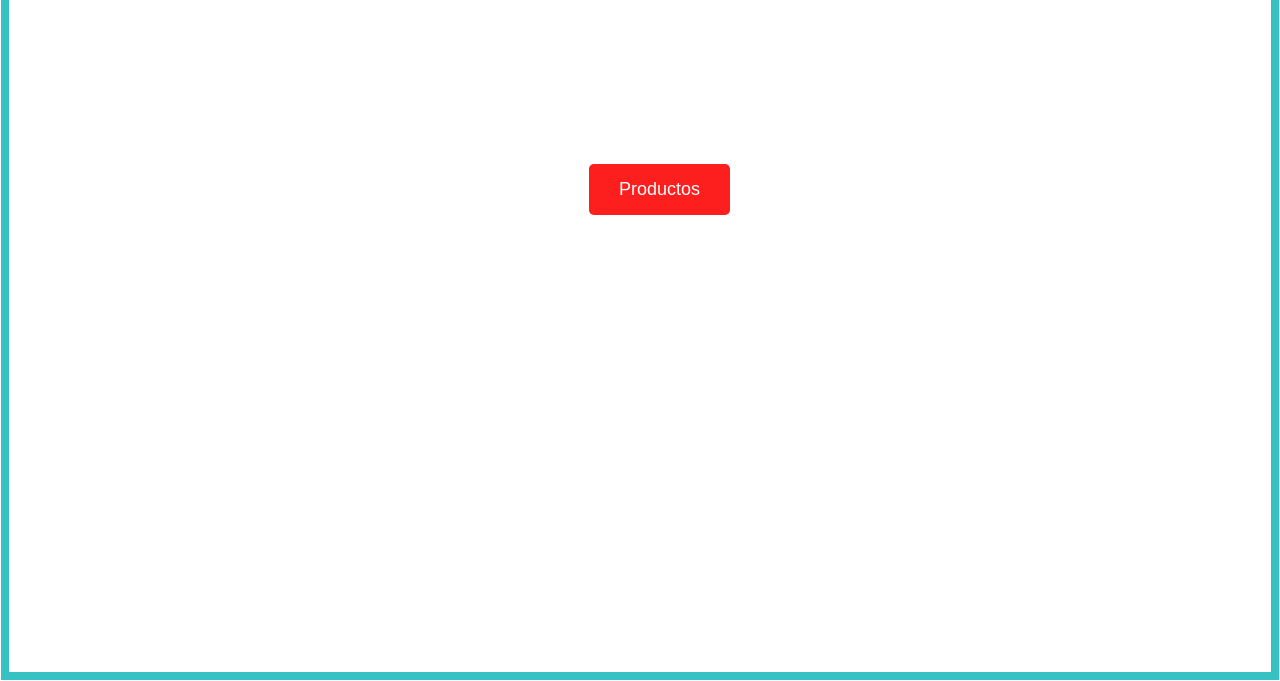
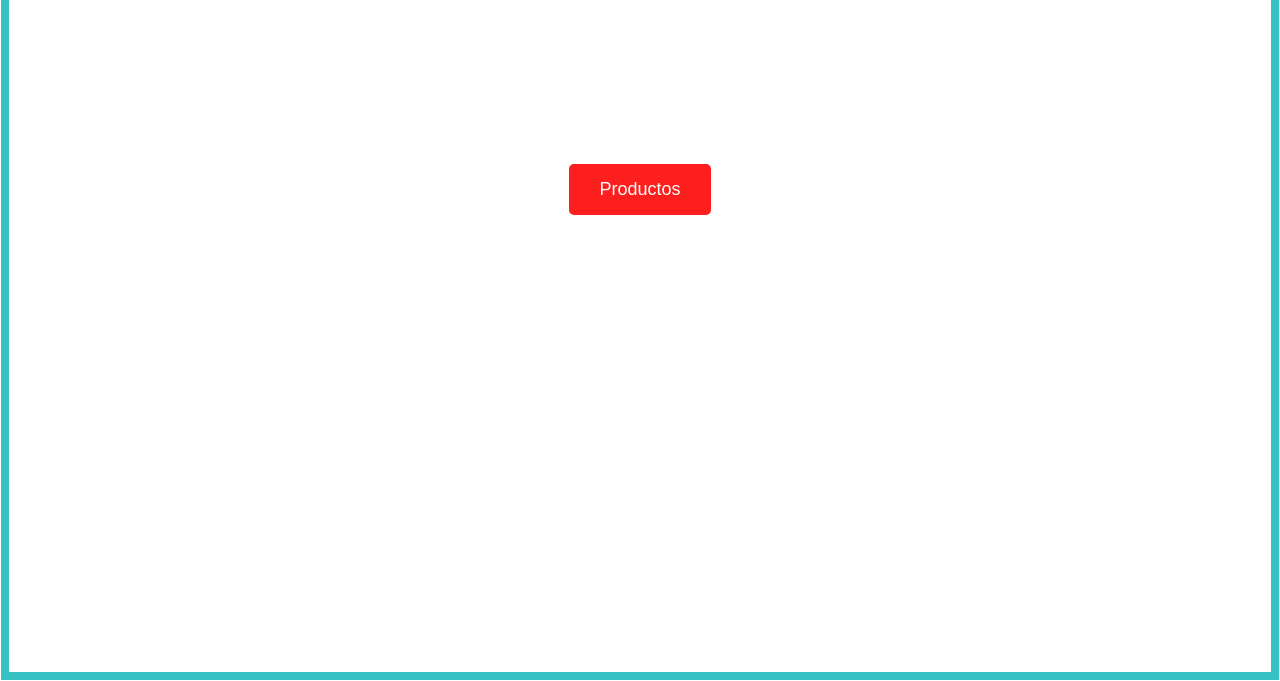
Before and after one commit to gatosovietico/Desde-0, a plain HTML site: page index.html in a window 1280 px wide. Shown: the part 119-800 px from the top of the page. Drawn offline with Linux system fonts and the light colour scheme.

Commit message:
Update index.html

```diff
--- a/index.html
+++ b/index.html
@@ -3,6 +3,7 @@
 <title>La canasta para el Hogar</title>
 <style>
   body {
+    text-align: center  ;
     margin: 1px;
     border: 8px solid rgb(54, 194, 194);
     font-family: Arial, sans-serif;
@@ -29,8 +30,6 @@
     font-size: 18px;
     cursor: pointer;
     border-radius: 5px;
-    left: 570px;
-    position: relative;
   }
 
   /* contenedor que muestra los "botones arriba" (ahora labels) */
```
